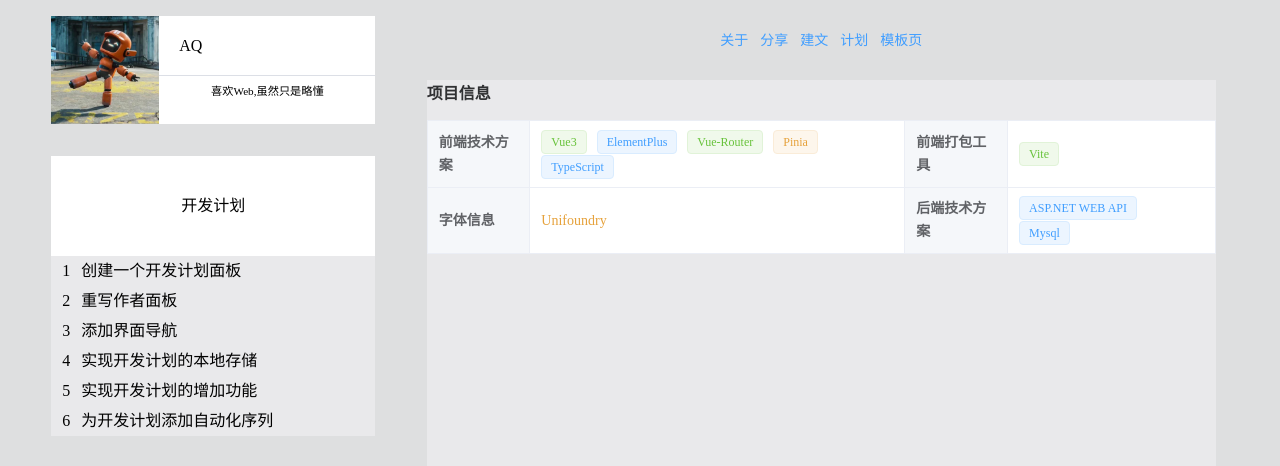
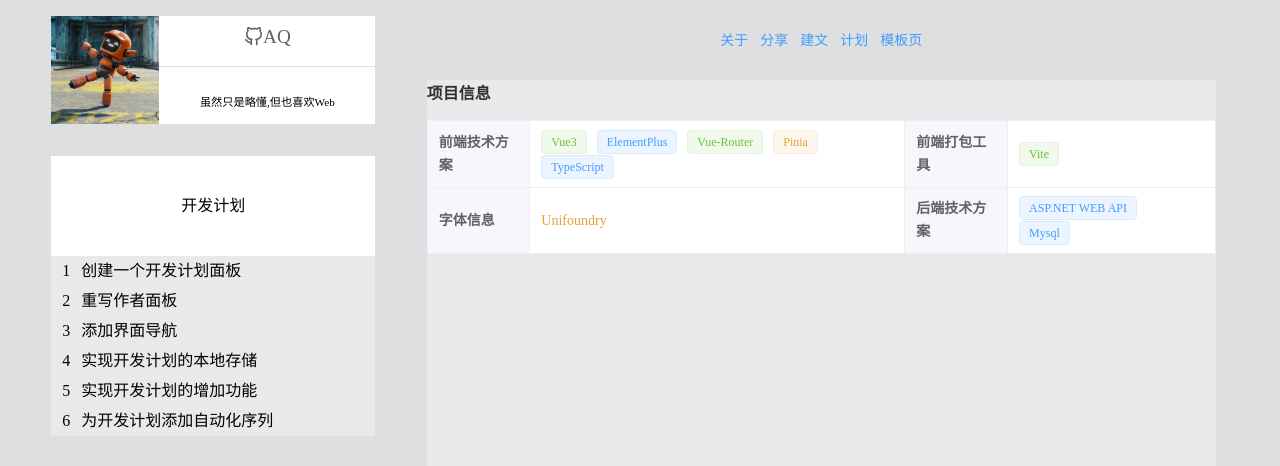
Before and after one commit to AQLIFE/AqLife, a Vue app in the folder Web/MyLife/: page /about in a window 1280 px wide. Shown: the top 466 px of the page. Built offline with nearby package versions, Linux system fonts and the light colour scheme.

Commit message:
优化Author卡片信息和布局,添加跳转github个人主页功能

```diff
--- a/Web/MyLife/src/components/AuthorCard.vue
+++ b/Web/MyLife/src/components/AuthorCard.vue
@@ -6,9 +6,17 @@
             </ElCol>
             <ElCol id="info" :span="16">
                 <ElRow flex="column" wrap="nowrap">
-                    <ElCol id="name">AQ</ElCol>
+                    <ElCol id="name" :icon="GithubIcon" title="点击直达作者github主页">
+                        <ElLink href="https://github.com/aqlife" target="_blank">
+                            <ElIcon>
+                                <GithubIcon />
+                            </ElIcon>
+                            AQ
+                        </ElLink>
+
+                    </ElCol>
                     <ElDivider title="个人概述" />
-                    <ElCol id="desc">喜欢Web,虽然只是略懂</ElCol>
+                    <ElCol id="desc">虽然只是略懂,但也喜欢Web</ElCol>
                 </ElRow>
             </ElCol>
         </ElRow>
@@ -16,7 +24,8 @@
 </template>
 
 <script lang="ts" setup>
-import {  ElImage, ElRow, ElCol, ElDivider } from 'element-plus';
+import GithubIcon from '@/assets/icons/GithubIcon.vue';
+import { ElImage, ElRow, ElCol, ElDivider, ElIcon, ElLink } from 'element-plus';
 </script>
 
 <style scoped>
@@ -25,23 +34,54 @@
     overflow: hidden;
 }
 
-#author .el-row{
+#author .el-row {
     height: initial;
 }
 
-#avatar{font-size: 0;}
+#avatar {
+    font-size: 0;
+}
 
 
-
-#info{display: flex;flex-direction:column;min-height: 2vw;padding: 0;margin: 0;}
-#info .el-row{padding: 0;margin: 0;height: auto;display: flex;flex-direction: column;gap:0;}
-#name {
-    padding-left: 20px;
-    text-align: left;
-    font-size: 1rem;
-    padding-bottom: 20px;
+.el-button {
+    border: 0px;
 }
 
-#desc{font-size: 0.7rem; padding: 5px;}
-.el-divider{padding: 0;margin: 0;}
+#info {
+    display: flex;
+    flex-direction: column;
+    min-height: 2vw;
+    padding: 0;
+    margin: 0;
+}
+
+#info .el-row {
+    padding: 0;
+    margin: 0;
+    height: auto;
+    display: flex;
+    flex-direction: column;
+    gap: 0;
+}
+
+#name {
+    width: auto;
+    justify-content: left;
+}
+
+#name>* {
+    font-size: 1.2rem;
+    line-height: 1.2rem;
+}
+
+
+#desc {
+    font-size: 0.7rem;
+    padding: 5px;
+}
+
+.el-divider {
+    padding: 0;
+    margin: 20px 0;
+}
 </style>
--- a/Web/MyLife/src/views/AboutView.vue
+++ b/Web/MyLife/src/views/AboutView.vue
@@ -12,7 +12,7 @@
                 <ElTag :type="skillManager.getSkillColor(Skills[1])">Vite</ElTag>
             </ElDescriptionsItem>
             <ElDescriptionsItem label="字体信息">
-                <ElLink type="warning" target="_blank" href="https://unifoundry.com/unifont/index.html" underline="hover">Unifoundry</ElLink>
+                <ElLink type="warning" target="_blank" :title="lisce" href="https://unifoundry.com/unifont/index.html" underline="hover">Unifoundry</ElLink>
             </ElDescriptionsItem>
             <ElDescriptionsItem label="后端技术方案">
                 <ElTag>ASP.NET WEB API</ElTag>
@@ -25,6 +25,7 @@
 <script lang="ts" setup>
 import { skillManager,Skills } from '@/data/SkillData';
 import { ElCol,ElLink, ElTag, ElDescriptions, ElDescriptionsItem } from 'element-plus';
+const lisce = 'GNU Unifont 是 GNU 项目的一部分。此页面包含最新版本 GNU Unifont，每个可打印代码点都有字形 在 Unicode 基本多语言平面 （BMP） 中。BMP 占据 Unicode 空间的前 65,536 个代码点， 表示为 U+0000..U+FFFF。对 补充多语言平面 （SMP），在 U+010000..U+01FFFF 范围内， 以及 Michael Everson 的 ConScript Unicode Registry （CSUR） 丽贝卡·贝当古 （Rebecca Bettencourt） 的 Under-CSUR 补充。'
 </script>
 
 <style scoped>
```
